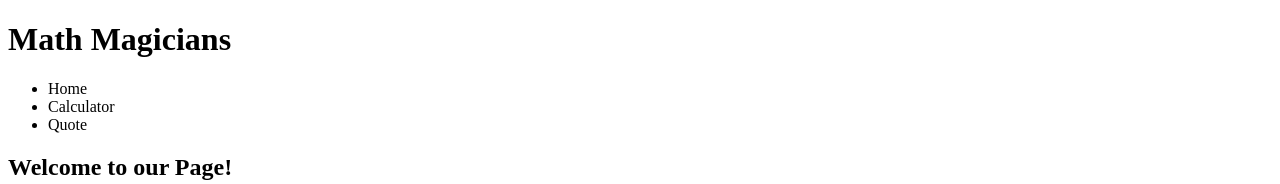
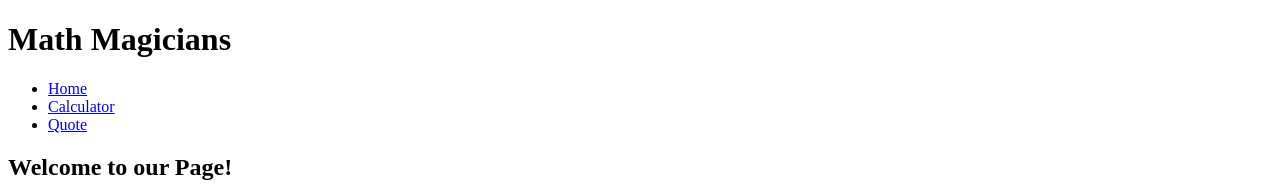
Before and after one commit to binhussen/math-magicians, a React (Create React App) app: page / in a window 1280 px wide. Shown: the top 184 px of the page. Built offline with nearby package versions, Linux system fonts and the light colour scheme.

Commit message:
Prepare Link for NavBar

```diff
--- a/src/components/NavBar.js
+++ b/src/components/NavBar.js
@@ -1,13 +1,20 @@
-import './Navbar.css';
+import './NavBar.css';
+import { Link } from 'react-router-dom';
 
 const Navbar = () => (
   <header>
     <h1>Math Magicians</h1>
     <nav>
       <ul>
-        <li>Home</li>
-        <li>Calculator</li>
-        <li>Quote</li>
+        <li>
+          <Link to="/">Home</Link>
+        </li>
+        <li>
+          <Link to="/calculator">Calculator</Link>
+        </li>
+        <li>
+          <Link to="/quote">Quote</Link>
+        </li>
       </ul>
     </nav>
   </header>
```
